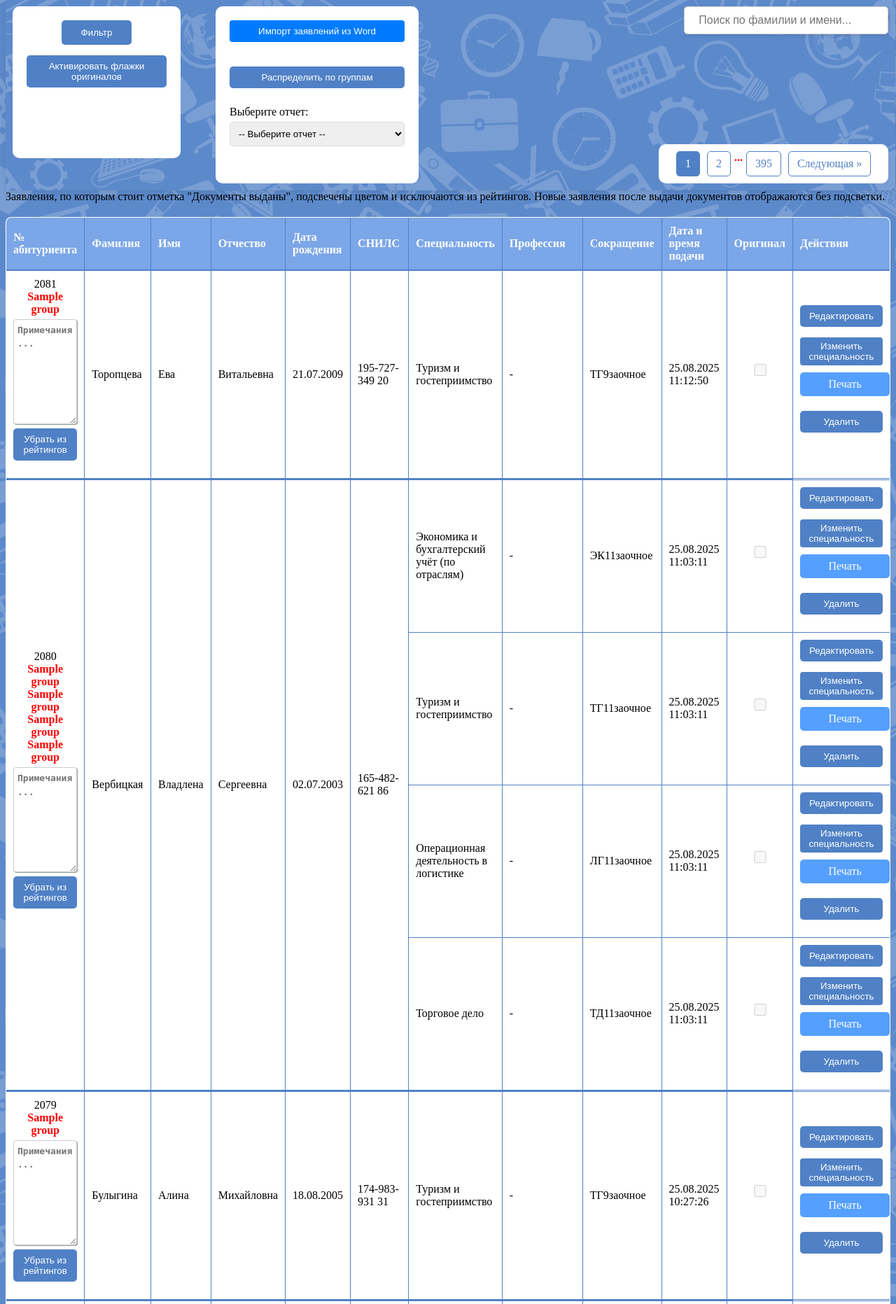
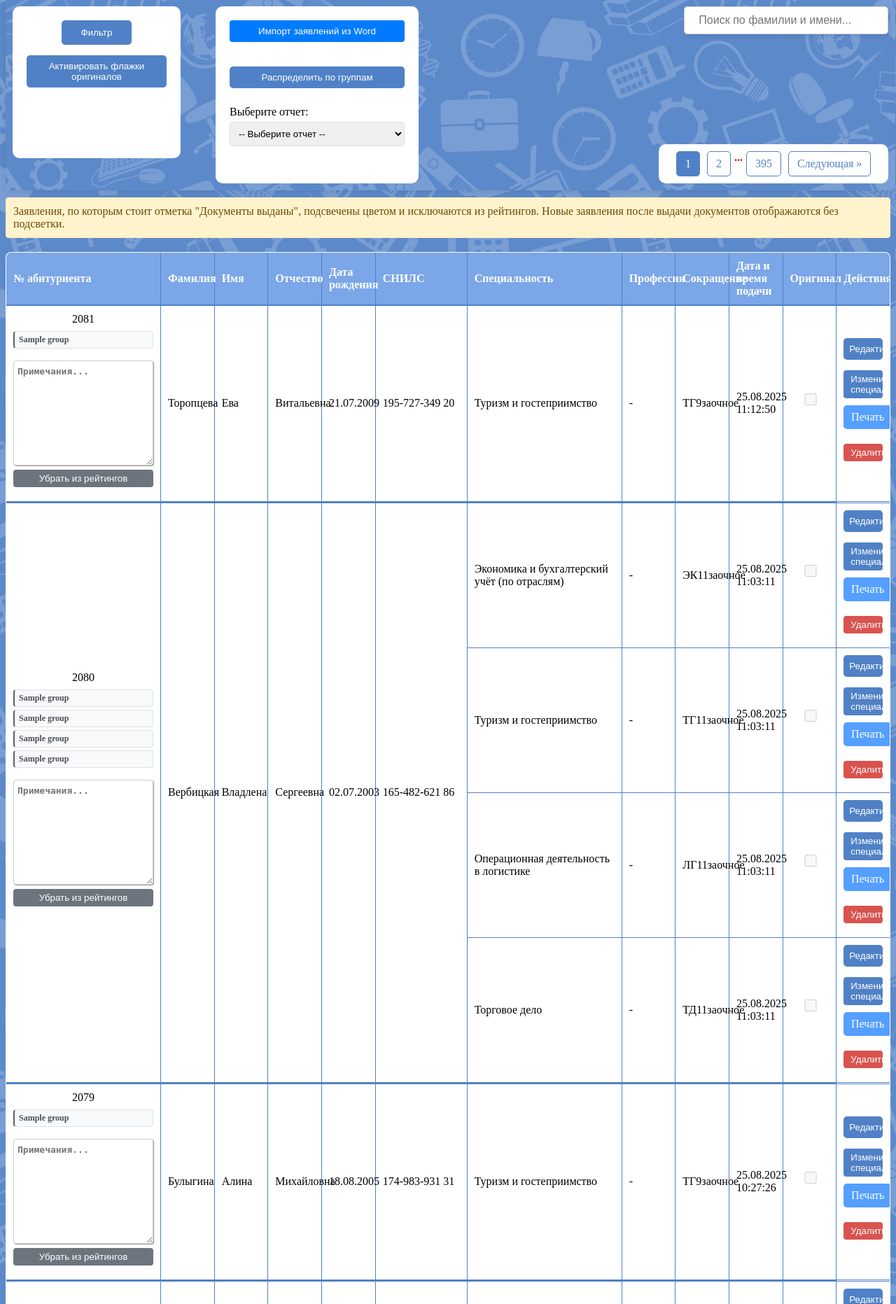
Before and after one commit to ksen25/pk, a PHP site: page /pages/administrator.php in a window 1280 px wide. Shown: the part 129-1992 px from the top of the page at 70% size. Run offline with PHP 8.4, Linux system fonts and the light colour scheme; data comes from the database, SQL or seed files in the repository; tables that the repository leaves empty or names only in its code hold one stand-in row (values such as "Sample post").

Commit message:
Add files via upload

```diff
--- a/css/styles.css
+++ b/css/styles.css
@@ -642,6 +642,71 @@ h3 {
     background-color: #549fff;
 }
 
+.btn-danger {
+    background-color: #d9534f;
+    color: #ffffff;
+    border: none;
+    padding: 5px 10px;
+    border-radius: 4px;
+    cursor: pointer;
+    margin-right: 5px;
+    margin-bottom: 10px;
+    display: inline-block;
+}
+
+.btn-danger:hover {
+    background-color: #c9302c;
+}
+
+.btn-secondary {
+    background-color: #6c757d;
+    color: #ffffff;
+    border: none;
+    padding: 5px 10px;
+    border-radius: 4px;
+    cursor: pointer;
+    margin-right: 5px;
+    margin-bottom: 10px;
+    display: inline-block;
+}
+
+.btn-secondary:hover {
+    background-color: #5a6268;
+}
+
+.issued-row {
+    background-color: #fff3cd !important; /* светло-желтый для отметки выдачи */
+}
+
+.issued-cell {
+    background-color: #fff3cd !important;
+}
+
+.issued-legend {
+    margin: 10px 0;
+    padding: 10px;
+    background: #fff3cd;
+    border: 1px solid #ffeeba;
+    color: #6c4a00;
+    border-radius: 4px;
+}
+
+.issued-label {
+    font-size: 12px;
+    color: #8a6d3b;
+    margin-bottom: 4px;
+}
+
+.sortable {
+    cursor: pointer;
+    user-select: none;
+    position: relative;
+}
+
+.sortable:hover {
+    background-color: rgba(0, 0, 0, 0.05);
+}
+
 .form-group {
     margin-bottom: 15px;
 }
@@ -665,3 +730,54 @@ h3 {
 .btn-primary:hover {
     background-color: #0069d9;
 }
+/* Стили для распределения по группам */
+.applicants-grid {
+    display: grid;
+    grid-template-columns: repeat(auto-fill, minmax(300px, 1fr));
+    gap: 10px;
+}
+
+/* Контейнер для групп в первом столбце */
+.groups-container {
+    margin: 8px 0;
+}
+
+/* Минималистичный бейдж группы в первом столбце */
+.group-badge {
+    display: flex;
+    align-items: center;
+    justify-content: space-between;
+    margin-bottom: 4px;
+    padding: 4px 6px;
+    background: #f8f9fa;
+    border-radius: 4px;
+    border: 1px solid #dee2e6;
+    border-left: 2px solid #5a6268;
+    font-size: 12px;
+}
+
+.group-name {
+    font-weight: 600;
+    color: #495057;
+}
+
+.group-spec {
+    font-size: 10px;
+    color: #6c757d;
+    font-style: italic;
+}
+/* Адаптируем ширину столбцов */
+#table_zayav {
+    table-layout: fixed;
+    width: 100%;
+}
+
+#table_zayav th:nth-child(1),
+#table_zayav td:nth-child(1) {
+    width: 200px;
+}
+
+#table_zayav th:nth-child(7),
+#table_zayav td:nth-child(7) {
+    width: 200px;
+}
```
